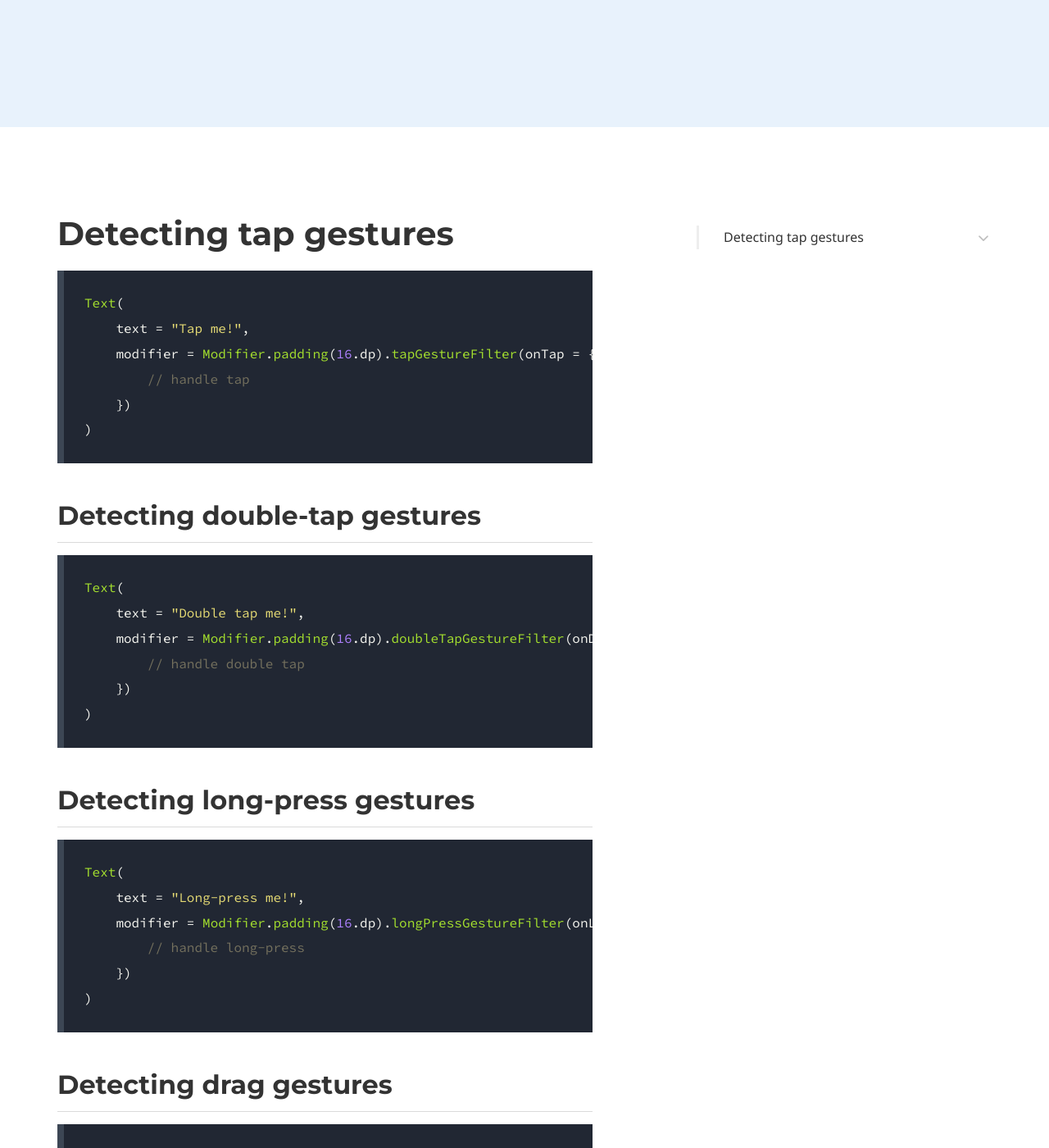
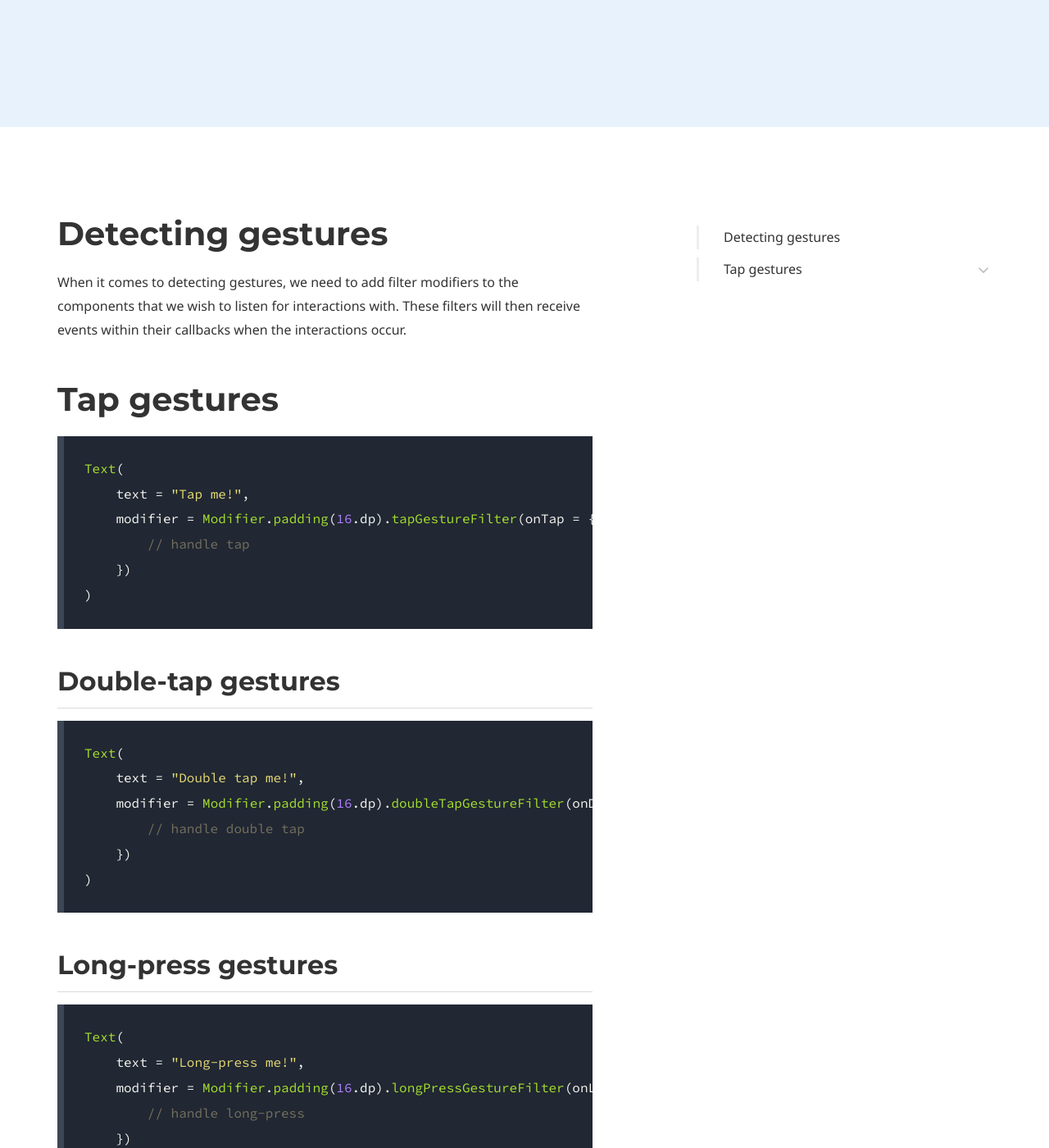
Before and after one commit to hitherejoe/ComposeAcademy, a Jekyll site: the page built from academy/framework/gestures.md, in a window 1280 px wide and 1400 px high, scrolled down 331 px. Shown: the whole window at 82% size. Built offline with Jekyll 4.4.1, drawn with Linux system fonts in a browser that asks for light colours; some web fonts are replaced.

Commit message:
Update gestures.md

````diff
--- a/academy/framework/gestures.md
+++ b/academy/framework/gestures.md
@@ -11,7 +11,11 @@ micro_nav: false
 
 ---
 
-# Detecting tap gestures
+# Detecting gestures
+
+When it comes to detecting gestures, we need to add filter modifiers to the components that we wish to listen for interactions with. These filters will then receive events within their callbacks when the interactions occur.
+
+# Tap gestures
 
 ```kotlin
 Text(
@@ -22,7 +26,7 @@ Text(
 )
 ```
 
-## Detecting double-tap gestures
+## Double-tap gestures
 
 ```kotlin
 Text(
@@ -33,7 +37,7 @@ Text(
 )
 ```
 
-## Detecting long-press gestures
+## Long-press gestures
 
 ```kotlin
 Text(
@@ -44,7 +48,7 @@ Text(
 )
 ```
 
-## Detecting drag gestures
+## Drag gestures
 
 ```kotlin
 Text(
````
